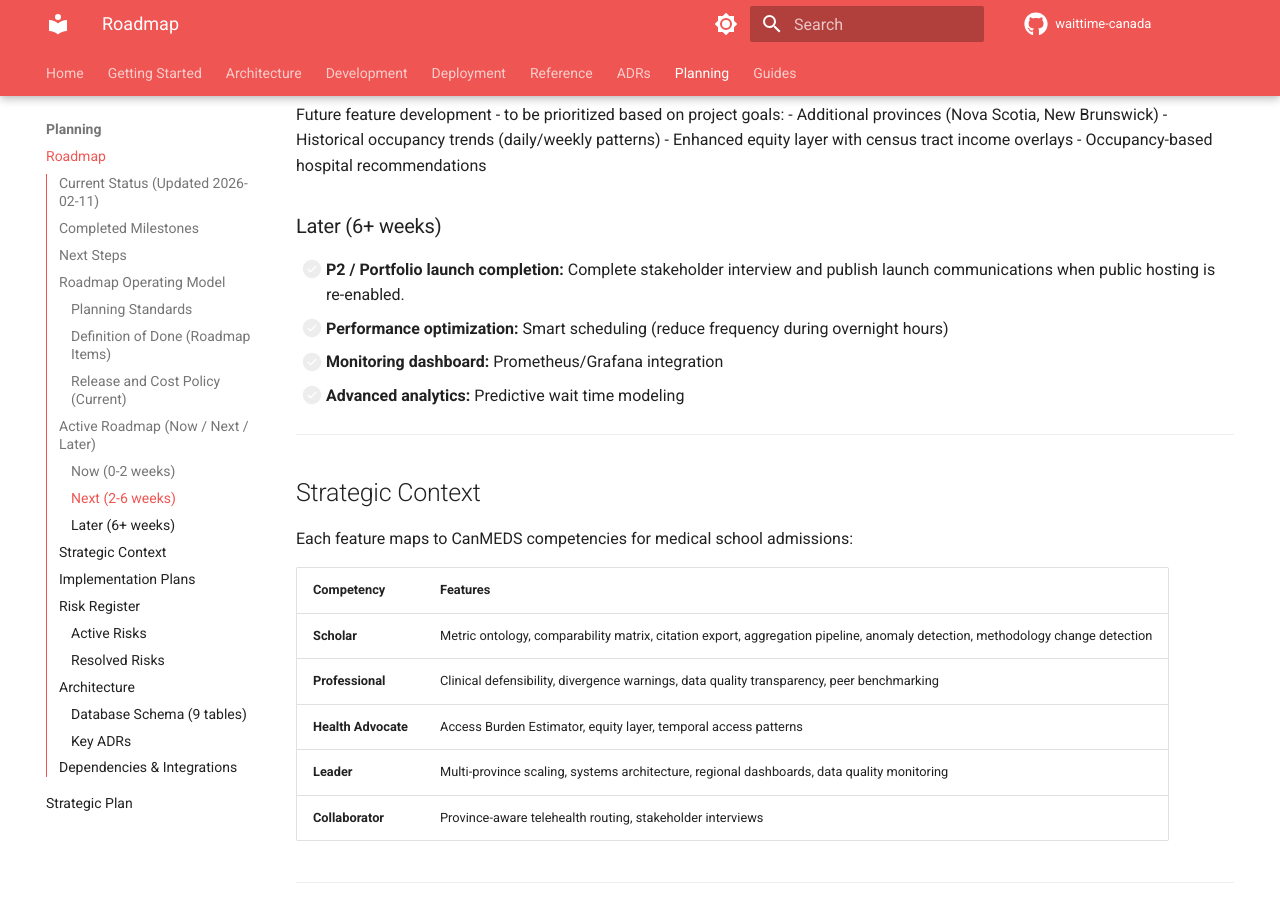
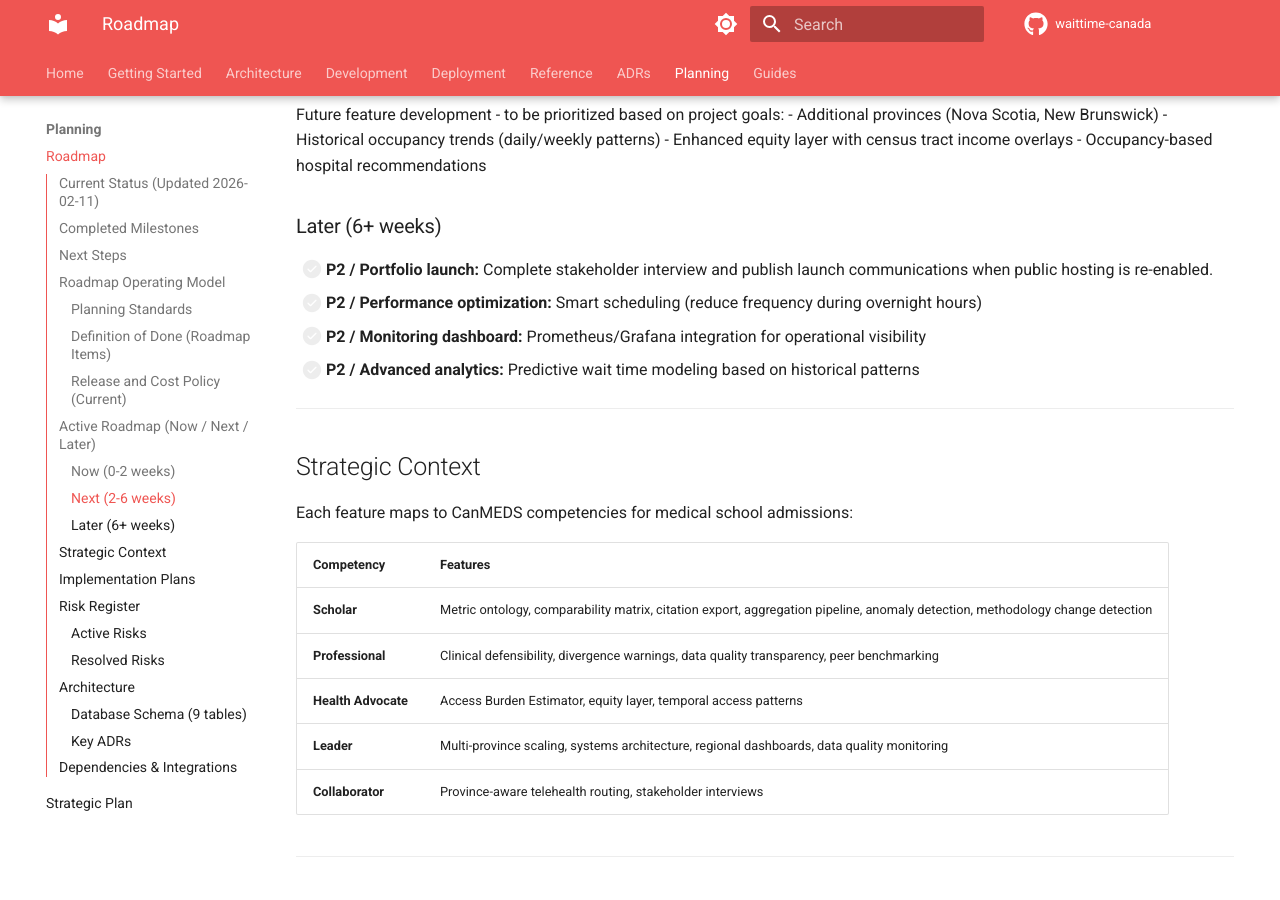
Before and after one commit to jerdaw/waittimecanada, an MkDocs documentation site: the page built from docs/planning/roadmap.md, in a window 1280 px wide and 900 px high, scrolled down 2679 px. Built offline with MkDocs 1.6.1 and Material for MkDocs 9.7.7, drawn with Linux system fonts in a browser that asks for light colours; comment, search, counter and statistics services are not loaded.

Commit message:
fix: resolve docs CI failures
- Fix broken link to methodologies directory (backend/docs/methodologies/)
- Fix roadmap item formatting in Later section (add P2 priority prefix)
- Ensure all roadmap items follow format: **P{n} / {Category}:** {Description}

```diff
--- a/docs/planning/roadmap.md
+++ b/docs/planning/roadmap.md
@@ -72,10 +72,10 @@ Future feature development - to be prioritized based on project goals:
 - Occupancy-based hospital recommendations
 
 ### Later (6+ weeks)
-- [ ] **P2 / Portfolio launch completion:** Complete stakeholder interview and publish launch communications when public hosting is re-enabled.
-- [ ] **Performance optimization:** Smart scheduling (reduce frequency during overnight hours)
-- [ ] **Monitoring dashboard:** Prometheus/Grafana integration
-- [ ] **Advanced analytics:** Predictive wait time modeling
+- [ ] **P2 / Portfolio launch:** Complete stakeholder interview and publish launch communications when public hosting is re-enabled.
+- [ ] **P2 / Performance optimization:** Smart scheduling (reduce frequency during overnight hours)
+- [ ] **P2 / Monitoring dashboard:** Prometheus/Grafana integration for operational visibility
+- [ ] **P2 / Advanced analytics:** Predictive wait time modeling based on historical patterns
 
 ---
 
```
Also changed, not shown: README.md (+1 -2 lines).
